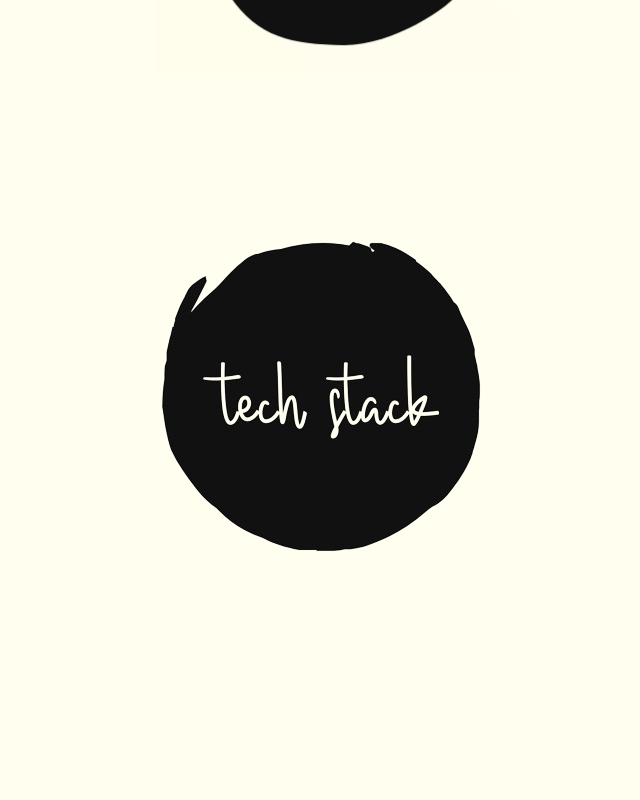
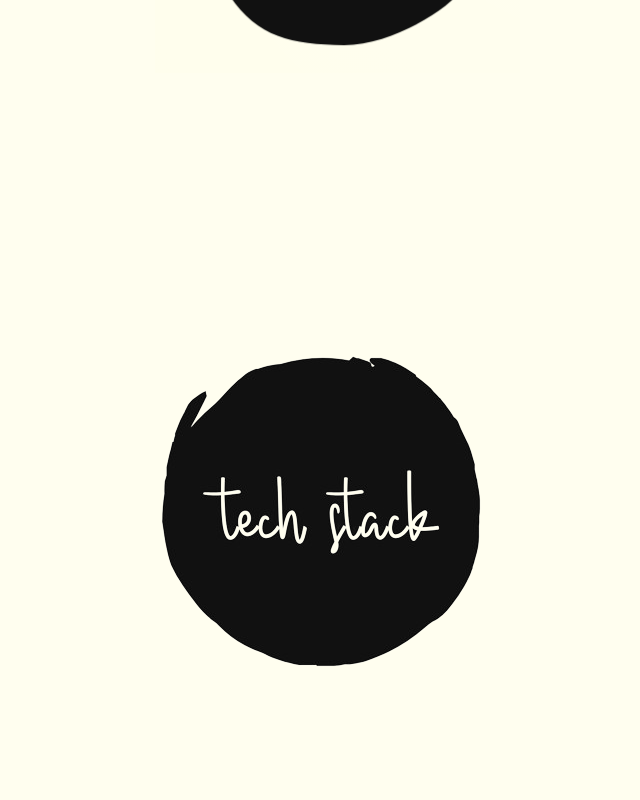
Before and after one commit to eaton-mess/React-Portfolio, a React (Vite) app: page / in a window 1280 px wide. Shown: the part 1400-2200 px from the top of the page, without its empty margins (303-943 px from the left). Built offline with nearby package versions, Linux system fonts and the light colour scheme.

Commit message:
centred tech stack

```diff
--- a/src/components/TechStack/index.css
+++ b/src/components/TechStack/index.css
@@ -1,8 +1,12 @@
+.techStackContainer {
+    display: flex;
+    justify-content: center;
+    align-items: center;
+    height: 100vh;
+}
+
 .techStack {
-    margin: auto;
     transition: transform 0.3s ease;
-    padding-top: 5em;
-    padding-bottom: 3em;
 }
 
 .techStack:hover {
--- a/src/components/TechStack/index.jsx
+++ b/src/components/TechStack/index.jsx
@@ -4,9 +4,9 @@ import './index.css';
 
 const TechStack = () => {
     return (
-        <>
+        <div className="techStackContainer">
             <img className="techStack" src={TechImage} alt="tech stack" />
-        </>
+        </div>
     )
 }
 
```
